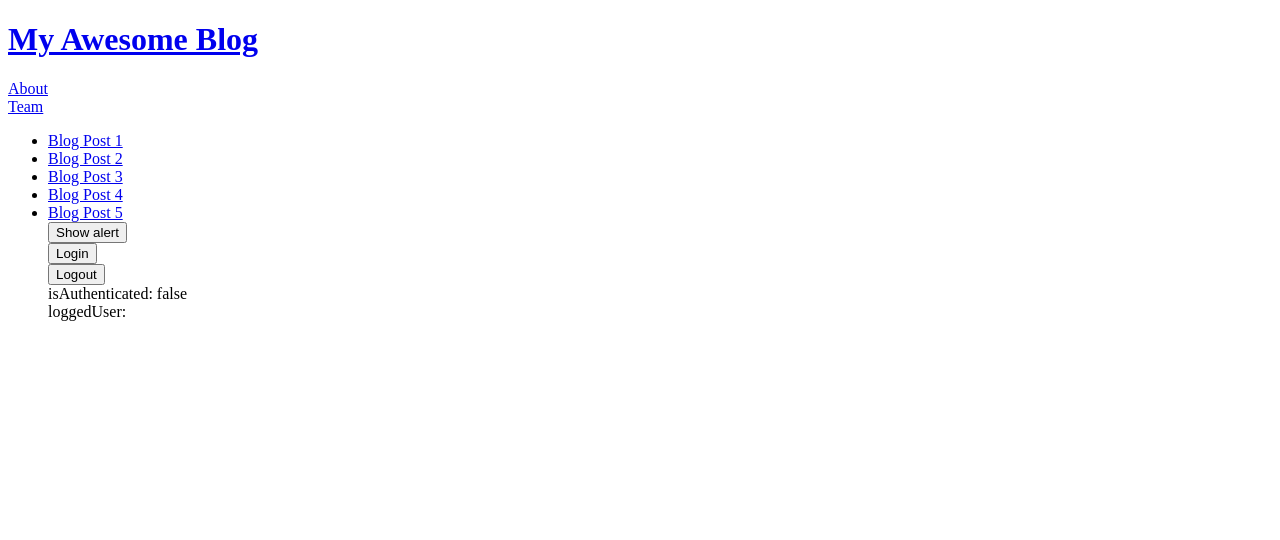
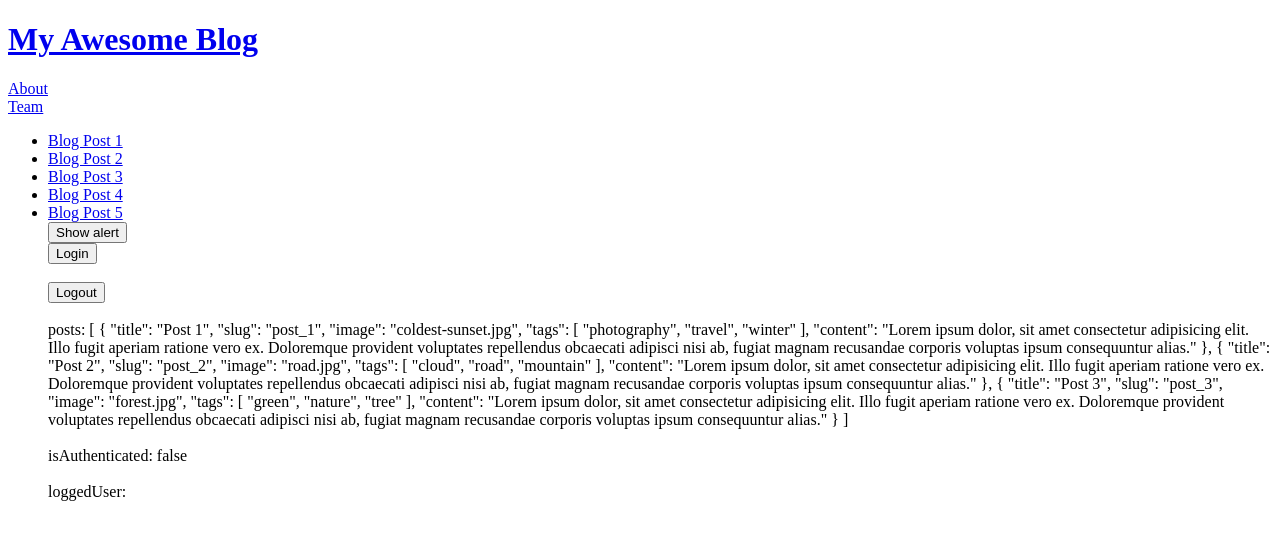
Before and after one commit to jeanquark/nuxt-static-example, a Nuxt app: page / in a window 1280 px wide. Shown: the top 540 px of the page. Built offline with nearby package versions, Linux system fonts and the light colour scheme.

Commit message:
Added posts

```diff
--- a/nuxt.config.js
+++ b/nuxt.config.js
@@ -54,6 +54,9 @@ export default {
         domain: 'dev-b36ddgyg.eu.auth0.com',
         client_id: '3r3I79dZFCvhG9izQhRK2ZjgxhxxS6J0'
       }
+    },
+    redirect: {
+      callback: '/login'
     }
   },
   /*
--- a/pages/index.vue
+++ b/pages/index.vue
@@ -7,15 +7,17 @@
       <li><nuxt-link to="/blog/blog-post-4">Blog Post 4</nuxt-link></li>
       <li><nuxt-link to="/blog/blog-post-5">Blog Post 5</nuxt-link></li>
       <button @click="alert('Alert!')">Show alert</button><br />
-      <button @click="login">Login</button><br />
-      <button @click="logout">Logout</button><br />
-      isAuthenticated: {{ isAuthenticated }}<br />
-      loggedUser: {{ loggedUser }}<br />
+      <button @click="login">Login</button><br /><br />
+      <button @click="logout">Logout</button><br /><br />
+      posts: {{ posts }}<br /><br />
+      isAuthenticated: {{ isAuthenticated }}<br /><br />
+      loggedUser: {{ loggedUser }}<br /><br />
     </ul>
   </div>
 </template>
 
 <script>
+import blogPosts from '~/static/posts.json'
 export default {
 	data () {
 		return {
@@ -28,6 +30,9 @@ export default {
 		},
 		loggedUser() {
 			return this.$store.getters['auth/loggedUser']
+		},
+		posts() {
+			return blogPosts
 		}
 	},
 	methods: {
--- /dev/null
+++ b/static/posts.json
@@ -0,0 +1,23 @@
+[
+    {
+        "title": "Post 1",
+		"slug": "post_1",
+		"image": "coldest-sunset.jpg",
+		"tags": ["photography", "travel", "winter"],
+		"content": "Lorem ipsum dolor, sit amet consectetur adipisicing elit. Illo fugit aperiam ratione vero ex. Doloremque provident voluptates repellendus obcaecati adipisci nisi ab, fugiat magnam recusandae corporis voluptas ipsum consequuntur alias."
+    },
+    {
+        "title": "Post 2",
+		"slug": "post_2",
+		"image": "road.jpg",
+		"tags": ["cloud", "road", "mountain"],
+        "content": "Lorem ipsum dolor, sit amet consectetur adipisicing elit. Illo fugit aperiam ratione vero ex. Doloremque provident voluptates repellendus obcaecati adipisci nisi ab, fugiat magnam recusandae corporis voluptas ipsum consequuntur alias."
+    },
+    {
+        "title": "Post 3",
+		"slug": "post_3",
+		"image": "forest.jpg",
+		"tags": ["green", "nature", "tree"],
+        "content": "Lorem ipsum dolor, sit amet consectetur adipisicing elit. Illo fugit aperiam ratione vero ex. Doloremque provident voluptates repellendus obcaecati adipisci nisi ab, fugiat magnam recusandae corporis voluptas ipsum consequuntur alias."
+    }
+]
```
